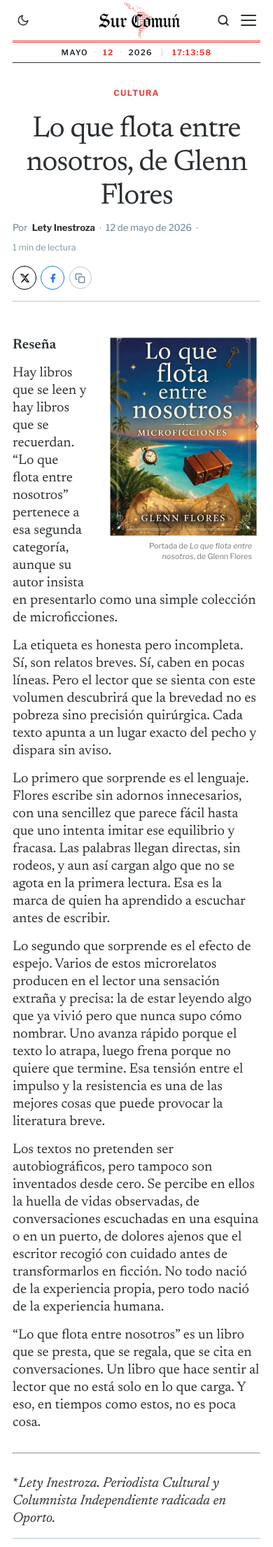
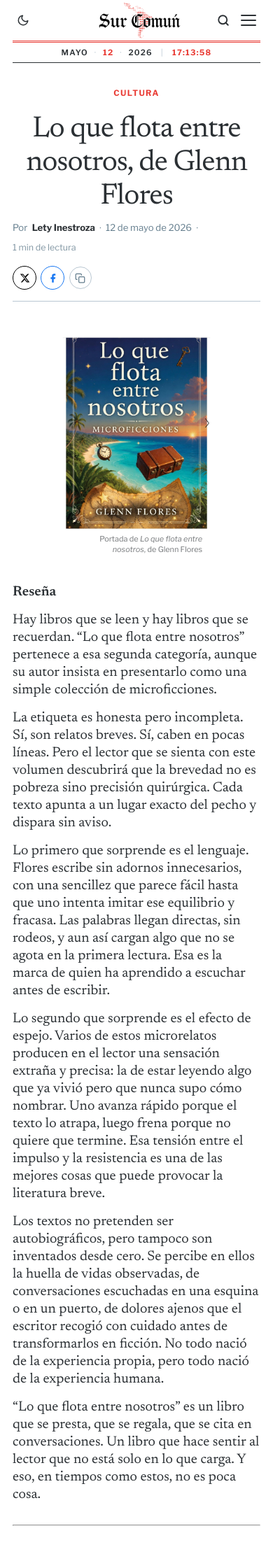
Before and after one commit to camilo78/surcomun.github.io, a Jekyll site: the page built from _posts/2026-05-12-2026-05-12-lo-que-flota-entre-nosotros-de-glenn-flores.md, in a window 390 px wide. Shown: the top 2211 px of the page at 70% size. Built offline with Jekyll 4.4.1, drawn with Linux system fonts in a browser that asks for light colours; some web fonts are replaced; some of the changed text lies outside the part shown.

Commit message:
Agregar estilos para imagen flotante responsiva en publicaciones

```diff
--- a/_posts/2026-05-12-2026-05-12-lo-que-flota-entre-nosotros-de-glenn-flores.md
+++ b/_posts/2026-05-12-2026-05-12-lo-que-flota-entre-nosotros-de-glenn-flores.md
@@ -14,10 +14,9 @@ cover_caption: "Portada de Lo que flota entre nosotros, de Glenn Flores"
 
 ---
 
-<figure style="float: right; width: 220px; margin: 0 0 1.25rem 1.75rem;">
+<figure class="post-figure-float">
   <img src="/assets/img/posts/lo_que_flota_entre_nosotros.jpeg"
-       alt="Lo que flota entre nosotros, de Glenn Flores"
-       style="width: 100%; height: auto; display: block;">
+       alt="Lo que flota entre nosotros, de Glenn Flores">
   <figcaption class="post-cover-caption">Portada de <em>Lo que flota entre nosotros</em>, de Glenn Flores</figcaption>
 </figure>
 
@@ -37,4 +36,4 @@ Los textos no pretenden ser autobiográficos, pero tampoco son inventados desde
 
 ---
 
-\**Lety Inestroza. Periodista Cultural y Columnista Independiente radicada en Oporto.*
+\**Lety Inestroza. Periodista Cultural y Columnista Independiente.*
--- a/_sass/minima/custom-styles.scss
+++ b/_sass/minima/custom-styles.scss
@@ -739,6 +739,25 @@ body.search-open { overflow: hidden; }
   display: block;
 }
 
+// Imagen flotante responsiva (portadas de libros, etc.)
+.post-figure-float {
+  float: right;
+  width: 220px;
+  margin: 0 0 1.25rem 1.75rem;
+
+  img {
+    width: 100%;
+    height: auto;
+    display: block;
+  }
+
+  @media (max-width: 599px) {
+    float: none;
+    width: 60%;
+    margin: 0 auto 1.25rem;
+  }
+}
+
 // ============================================================
 // POST — Etiquetas al pie
 // ============================================================
```
